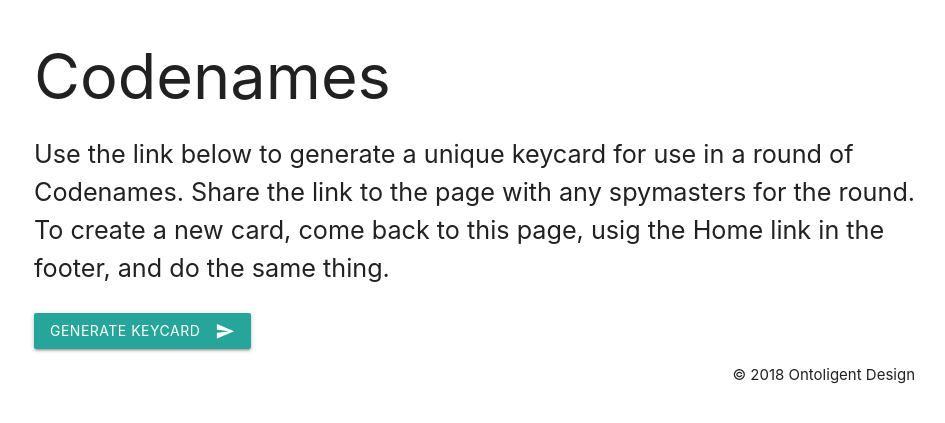
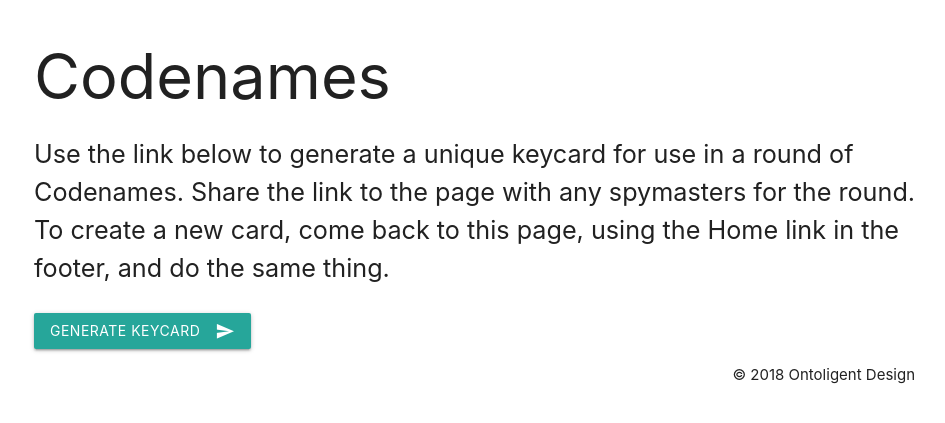
Before and after one commit to ontoligent/codenames, a Flask app: page / in a window 1280 px wide. Shown: the top 423 px of the page, without its empty margins (158-1103 px from the left). Run offline with Flask 2, Linux system fonts and the light colour scheme.

Commit message:
Fixed typo.

```diff
--- a/templates/home.html
+++ b/templates/home.html
@@ -1,7 +1,7 @@
 {% extends "layout.html" %}
 {% block main %}
 <h1>Codenames</h1>
-<p class="flow-text">Use the link below to generate a unique keycard for use in a round of Codenames. Share the link to the page with any spymasters for the round. To create a new card, come back to this page, usig the Home link in the footer,  and do the same thing.</p>
+<p class="flow-text">Use the link below to generate a unique keycard for use in a round of Codenames. Share the link to the page with any spymasters for the round. To create a new card, come back to this page, using the Home link in the footer,  and do the same thing.</p>
 <a class="btn waves-effect waves-light" href="keycard">
     Generate keycard
     <i class="material-icons right">send</i>
```
